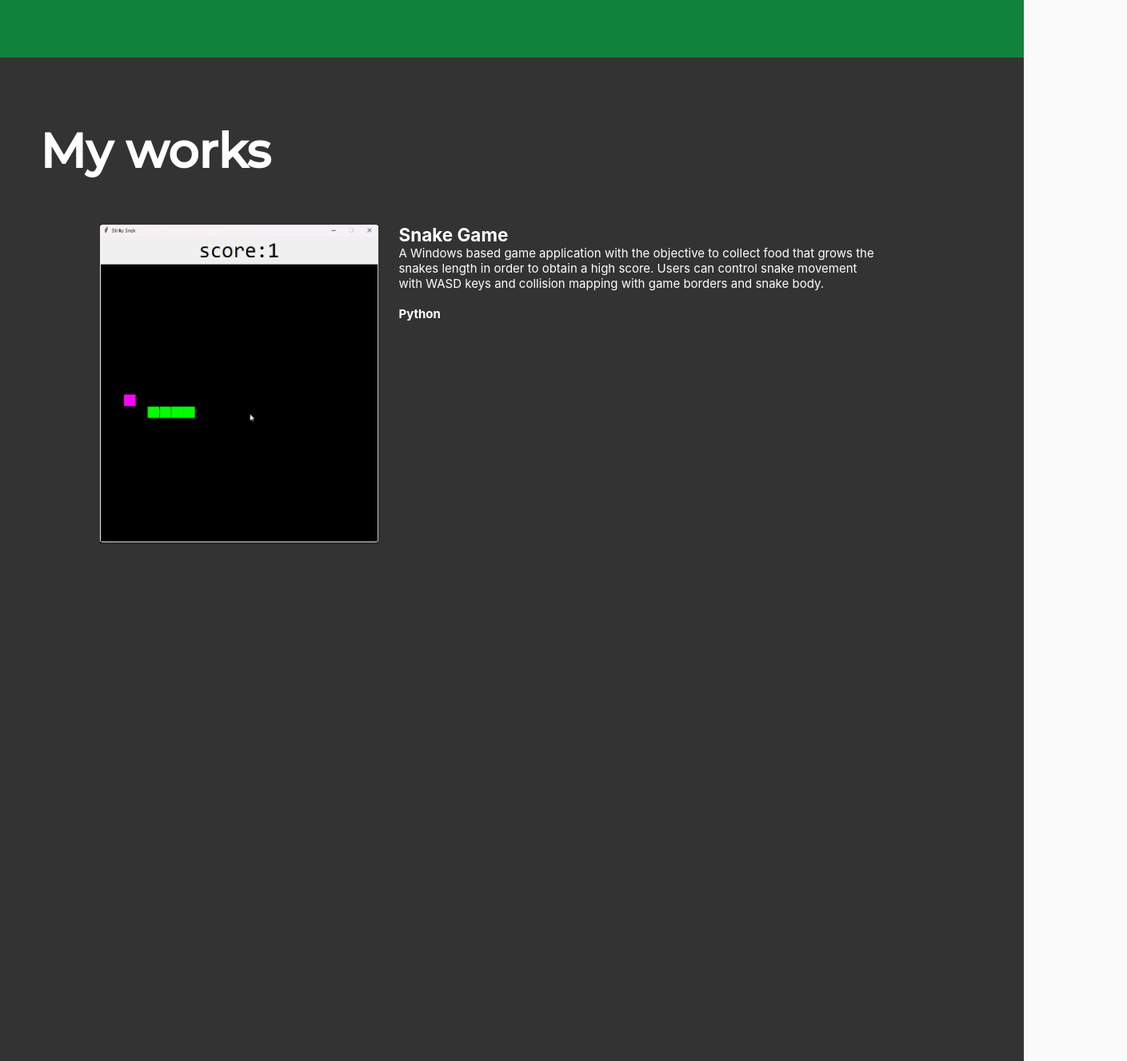
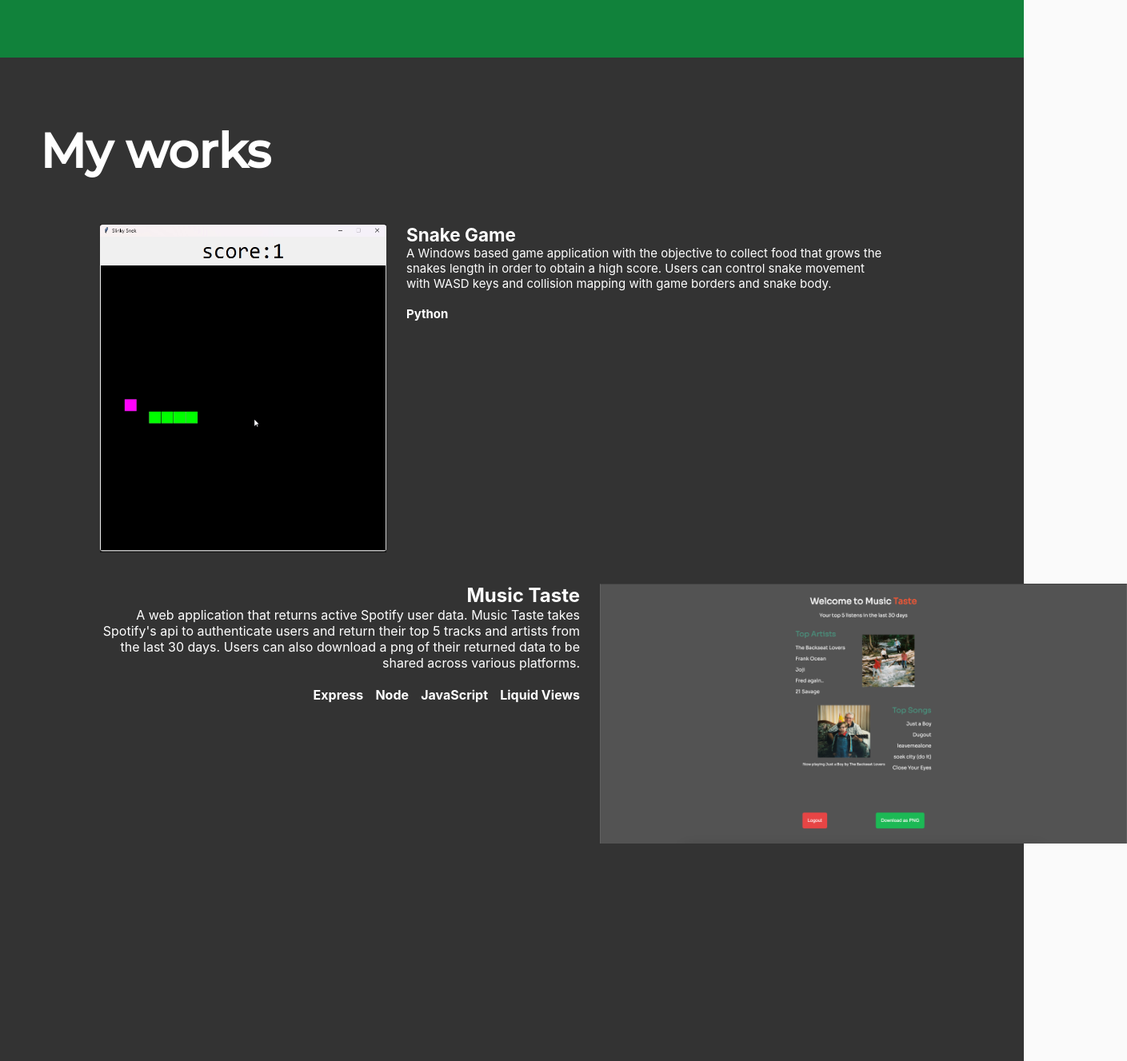
Before and after one commit to bruceabrigo/babrigo-portfolio, a React (Create React App) app: page / in a window 1280 px wide. Shown: the part 2328-3655 px from the top of the page at 80% size, 1409 px wide, since content can reach past the window. Built offline with nearby package versions, Linux system fonts and the light colour scheme.

Commit message:
Added project-left and projects-right for home page

```diff
--- a/src/components/content/home.js
+++ b/src/components/content/home.js
@@ -58,10 +58,10 @@ const Home = () => {
                         I also enjoy photography, aviation, sneakers, and street fashion!
                     </p>
                     <Link to='https://www.linkedin.com/in/bruceabrigo/' target="_blank" >
-                        <img src="/linked-in.png" className="icon"/>
+                        <img src="/linked-in.png" className="icon" alt="LinkedIn"/>
                     </Link>
                     <Link to='https://github.com/bruceabrigo' target="_blank" >
-                        <img src="/github.png" className="icon"/>
+                        <img src="/github.png" className="icon" alt="Github"/>
                     </Link>
                 </div>
             </div>
@@ -112,7 +112,7 @@ const Home = () => {
             <div className="projects">
             <h2 className="proj-title">My works</h2>
                 <div className="project-highlights-container">
-                    <div className="project-highlights-content">
+                    <div className="projects-left">
                         <div className="left">
                             <img className="" src="/snakeGame.png" alt="snake-game"/>
                         </div>
@@ -123,6 +123,17 @@ const Home = () => {
                             <h4>Python</h4>
                         </div>
                     </div>
+                    <div className="projects-right">
+                        <div className="left">
+                            <h2>Music Taste</h2>
+                            <p>A web application that returns active Spotify user data. Music Taste takes Spotify's api to authenticate users and return their top 5 tracks and artists from the last 30 days. Users can also download a png of their returned data to be shared across various platforms.</p>
+                            <br></br>
+                            <h4>Express&nbsp;&nbsp;&nbsp;&nbsp;Node&nbsp;&nbsp;&nbsp;&nbsp;JavaScript&nbsp;&nbsp;&nbsp;&nbsp;Liquid Views</h4>
+                        </div>
+                        <div className="right">
+                            <img className="" src="/MusicTaste.png" alt="Music-taste-game"/>
+                        </div>
+                    </div>
                 </div>
             </div>
 
--- a/src/components/shared/home.scss
+++ b/src/components/shared/home.scss
@@ -103,11 +103,10 @@
       font-family: 'Roboto Slab', serif;
   }
   .project-highlights-container {
-    display: flex;
-    justify-content: center;
+
   }
 
-  .project-highlights-content {
+  .projects-left {
     margin-left: 125px;
     display: flex;
     justify-content: right;
@@ -116,7 +115,6 @@
     color: white;
     .left {
       flex: 0 0; /* flex-grow, flex-shrink, flex-basis */
-      display: flex;
       height: 400px;
       margin-right: 25px;
   }
@@ -126,6 +124,32 @@
         font-size: 15px;
         margin-right: auto;
         height: 400px;
+    }
+  }
+
+  .projects-right {
+    margin-left: 125px;
+    display: flex;
+    justify-content: left;
+    box-sizing: border-box;
+    margin-top: 50px;
+    color: white;
+    .left {
+      flex: 0 0 600px; /* flex-grow, flex-shrink, flex-basis */
+      height: 400px;
+      margin-right: 25px;
+      text-align: right;
+  }
+
+    .right {
+        flex: 0 0; /* flex-grow, flex-shrink, flex-basis */
+        font-size: 15px;
+        margin-right: auto;
+        height: 400px;
+
+        img {
+          height: 325px;
+        }
     }
   }
 
```
Also changed, not shown: public/MusicTaste.png (added).
